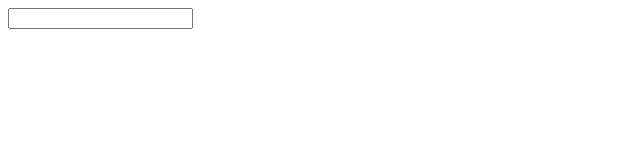
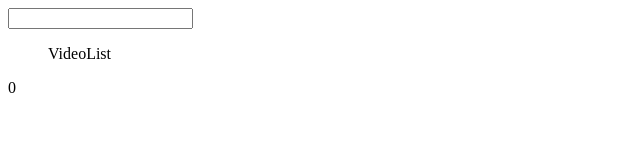
Before and after one commit to neekyo/vuetube, a Vue app: page / in a window 1280 px wide. Shown: the top 160 px of the page, without its empty margins (0-640 px from the left). Built offline with nearby package versions, Linux system fonts and the light colour scheme.

Commit message:
configured env & data prop for rendering videos

```diff
--- a/package.json
+++ b/package.json
@@ -10,6 +10,7 @@
 	"dependencies": {
 		"axios": "^0.21.0",
 		"core-js": "^3.6.5",
+		"dotenv": "^8.2.0",
 		"vue": "^2.6.11"
 	},
 	"devDependencies": {
--- a/src/App.vue
+++ b/src/App.vue
@@ -2,30 +2,36 @@
   <div>
     <SearchBar @termChange="onTermChange">
     </SearchBar>
+    <VideoList></VideoList>
+    {{ videos.length }}
   </div>
 </template>
 
 <script>
 import axios from 'axios';
 import SearchBar from './components/SearchBar';
-const API_KEY = ''
+import VideoList from './components/VideoList'
 
 export default {
   name: "App",
   components: {
-    SearchBar
+    SearchBar,
+    VideoList
+  },
+  data() {
+    return { videos: [] }
   },
   methods: {
     async onTermChange(searchTerm) {
       const res = await axios.get('https://www.googleapis.com/youtube/v3/search', {
         params: {
-          key: API_KEY,
+          key: process.env.VUE_APP_YOUTUBE_API_KEY,
           type: 'video',
           part: 'snippet',
           q: searchTerm
         }
       })
-      return console.log(res);
+      return this.videos = res.data.items
     }
   }
 };
--- a/src/components/VideoList.vue
+++ b/src/components/VideoList.vue
@@ -1,10 +1,12 @@
 <template>
-
+  <ul>
+    VideoList
+  </ul>
 </template>
 
 <script>
 export default {
-
+  name: 'VideoList'
 }
 </script>
 
```
Also changed, not shown: 1 other file (tests, documents, lock files or other folders).
